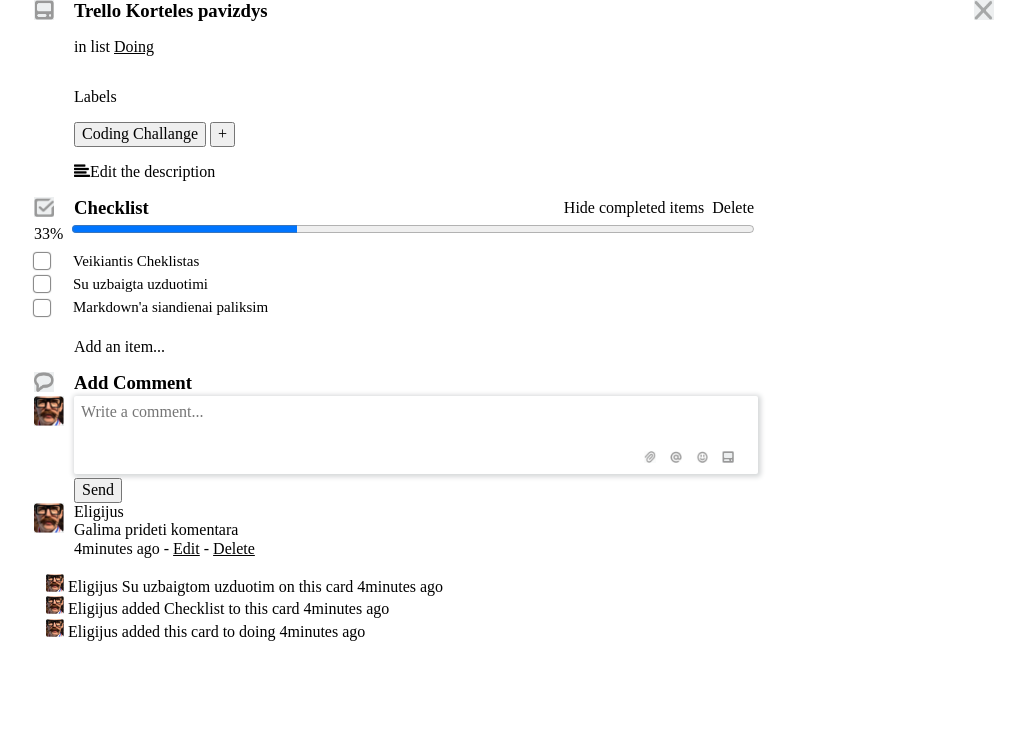
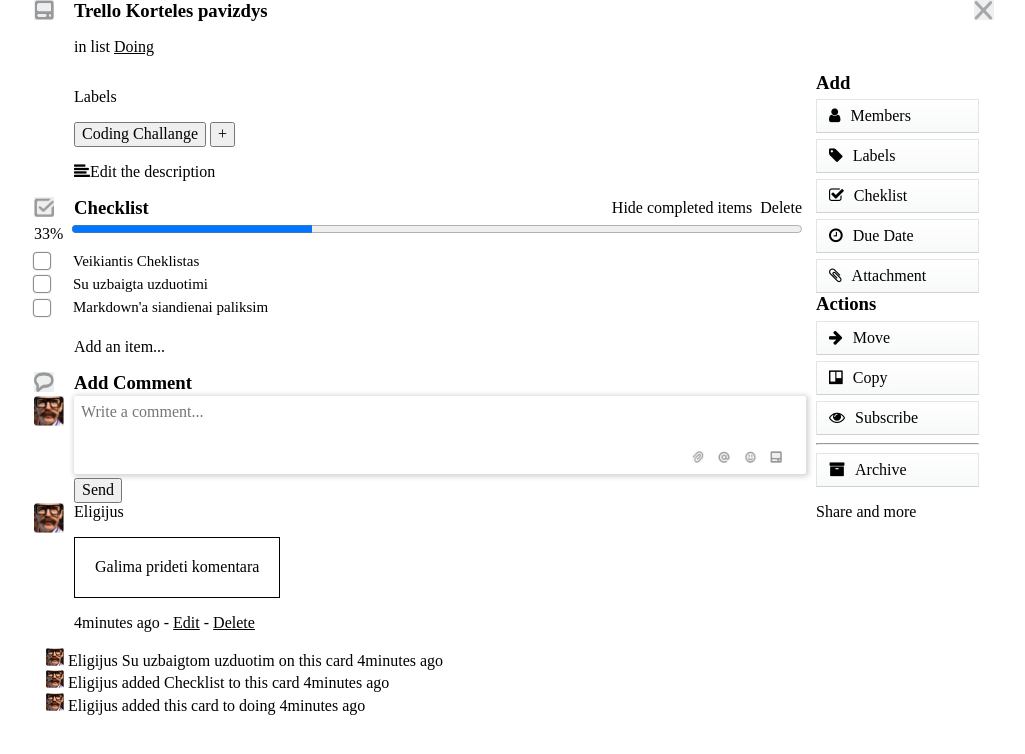
Before and after one commit to abe-source/Trello-card, a website: page public/index.html in a window 1280 px wide. Shown: the whole page, without its empty margins (126-1151 px from the left). Drawn offline with nearby package versions, Linux system fonts and the light colour scheme.

Commit message:
carcass done! :)

```diff
--- a/public/css/styles.css
+++ b/public/css/styles.css
@@ -1,4 +1,6 @@
-/********* MAIN STYLES ************/
+/************************************
+*********** MAIN STYLES ************
+*************************************/
 .wrapper {
 	max-width: 960px;
 	margin: 0 auto;
@@ -25,7 +27,16 @@
 }
 
 .wrapper-left {
-	max-width: 75%;
+	width: 80%;
+	display: inline-block;
+}
+
+.wrapper-right {
+	width: 18%;
+	display: inline-block;
+	vertical-align: top;
+	margin: 0 auto;
+
 }
 
 .labels,
@@ -33,11 +44,9 @@
 	margin-left: 40px;
 }
 
-.boxsizing-border {
-  -webkit-box-sizing: border-box;
-  -moz-box-sizing: border-box;
-  box-sizing: border-box;
-}
+/************************************
+*********** WRAPPER LEFT ************
+*************************************/
 
 /********* HEADER STYLES ************/
 
@@ -154,3 +163,45 @@
 .activity-log {
 	margin-left: -28px;
 }
+
+.activity-comment p{
+	border: 1px solid black;
+	display: inline-block;
+	padding: 20px;
+}
+
+/************************************
+*********** WRAPPER RIGHT ***********
+*************************************/
+
+.wrapper-right a{
+	text-decoration: none;
+	color: black;
+}
+
+.add-buttons {
+	margin-left: 10px;
+}
+
+/********* BUTTON STYLES ************/
+.btn-right {
+	background: linear-gradient(to bottom,#fff 0,#f8f9f9 100%);
+	box-sizing: border-box;
+	border: 1px solid #e2e4e6;
+	border-bottom-color: #cdd2d4;
+	cursor: pointer;
+	display: block;
+	height: 34px;
+	margin-top: 6px;
+	max-width: 300px;
+	overflow: hidden;
+	padding: 7px;
+	position: relative;
+	text-overflow: ellipsis;
+	white-space: nowrap;
+}
+
+.btn-right i{
+	padding-left: 5px;
+	padding-right: 10px;
+}
--- a/public/index.html
+++ b/public/index.html
@@ -90,7 +90,7 @@
 				</div>
 				<div class="flex-item">
 					<span class="user-name">Eligijus</span>
-					<div>Galima prideti komentara</div>
+					<div class="activity-comment"><p>Galima prideti komentara</p></div>
 					<span class="activity-time">4minutes ago - <u>Edit</u> - <u>Delete</u></span>
 				</div>
 			</div> <!-- END OF ACTIVITY LOG -->
@@ -124,6 +124,46 @@
 			</div> <!-- END OF ACTIVITY LOG -->
 		</section>
 	</div> <!-- END OF WRAPPER LEFT -->
+	<!-- WRAPPER RIGHT -->
+	<div class="wrapper-right">
+		<section class="add-buttons">
+			<div class="add-buttons-top">
+				<h3>Add</h3>
+				<a class="btn btn-right" href="" aria-label="Members">
+	  			<i class="fa fa-user" aria-hidden="true"></i>Members
+				</a>
+				<a class="btn btn-right" href="" aria-label="Members">
+	  			<i class="fa fa-tag" aria-hidden="true"></i>Labels
+				</a>
+				<a class="btn btn-right" href="" aria-label="Members">
+	  			<i class="fa fa-check-square-o" aria-hidden="true"></i>Cheklist
+				</a>
+				<a class="btn btn-right" href="" aria-label="Members">
+	  			<i class="fa fa-clock-o" aria-hidden="true"></i>Due Date
+				</a>
+				<a class="btn btn-right" href="" aria-label="Members">
+	  			<i class="fa fa-paperclip" aria-hidden="true"></i>Attachment
+				</a>
+			</div> <!-- END OF ADD BUTTONS TOP -->
+			<div class="add-buttons-bottom">
+				<h3>Actions</h3>
+					<a class="btn btn-right" href="" aria-label="Members">
+	  				<i class="fa fa-arrow-right" aria-hidden="true"></i>Move
+					</a>
+					<a class="btn btn-right" href="" aria-label="Members">
+	  				<i class="fa fa-trello" aria-hidden="true"></i>Copy
+					</a>
+					<a class="btn btn-right" href="" aria-label="Members">
+	  				<i class="fa fa-eye" aria-hidden="true"></i>Subscribe
+					</a>
+					<hr>
+					<a class="btn btn-right" href="" aria-label="Members">
+	  				<i class="fa fa-archive" aria-hidden="true"></i>Archive
+					</a>
+			</div> <!-- END OF ADD BUTTONS BOTTOM -->
+			<p>Share and more</p>
+		</section> <!-- END OF ADD-BUTTONS -->
+	</div>
   </div> <!-- END OF WRAPPER -->
 
 
```
